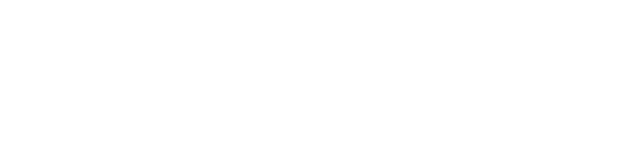
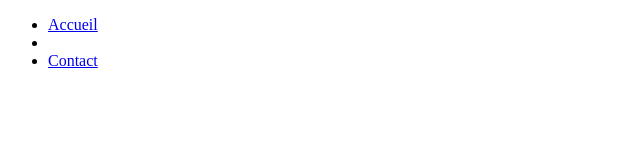
Before and after one commit to a24012091/game-store, a plain HTML site: page index.html in a window 1280 px wide. Shown: the whole page, without its empty margins (0-640 px from the left). Drawn offline with Linux system fonts and the light colour scheme.

Commit message:
Update index.html

```diff
--- a/index.html
+++ b/index.html
@@ -7,6 +7,12 @@
     </head>
 
     <body>
-
+        <nav>
+            <ul>
+                <li><a href="#">Accueil</a></li>
+                <li><a href="#"></a></li>
+                <li><a href="#">Contact</a></li>
+            </ul>
+        </nav>
     </body>
 </html>
```
